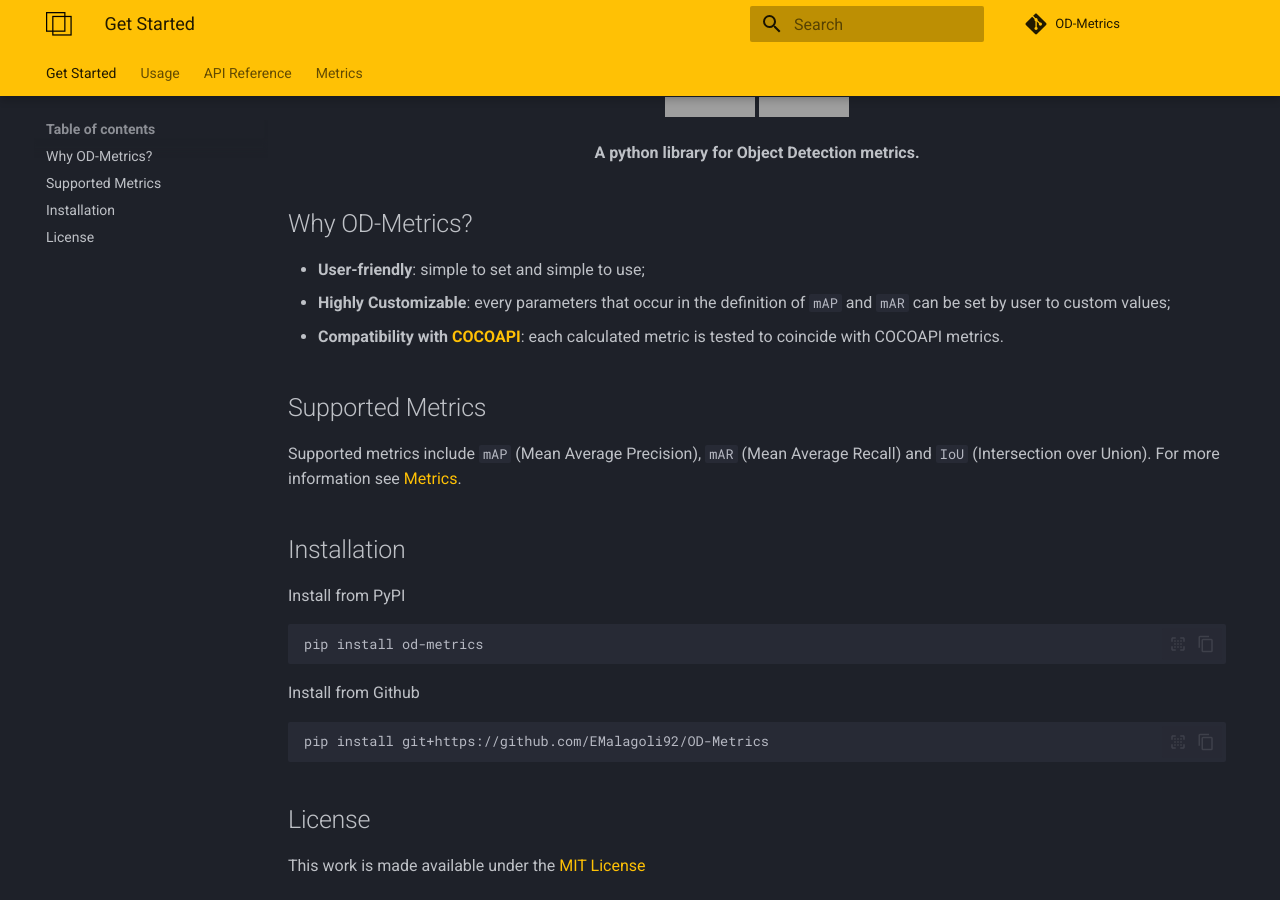
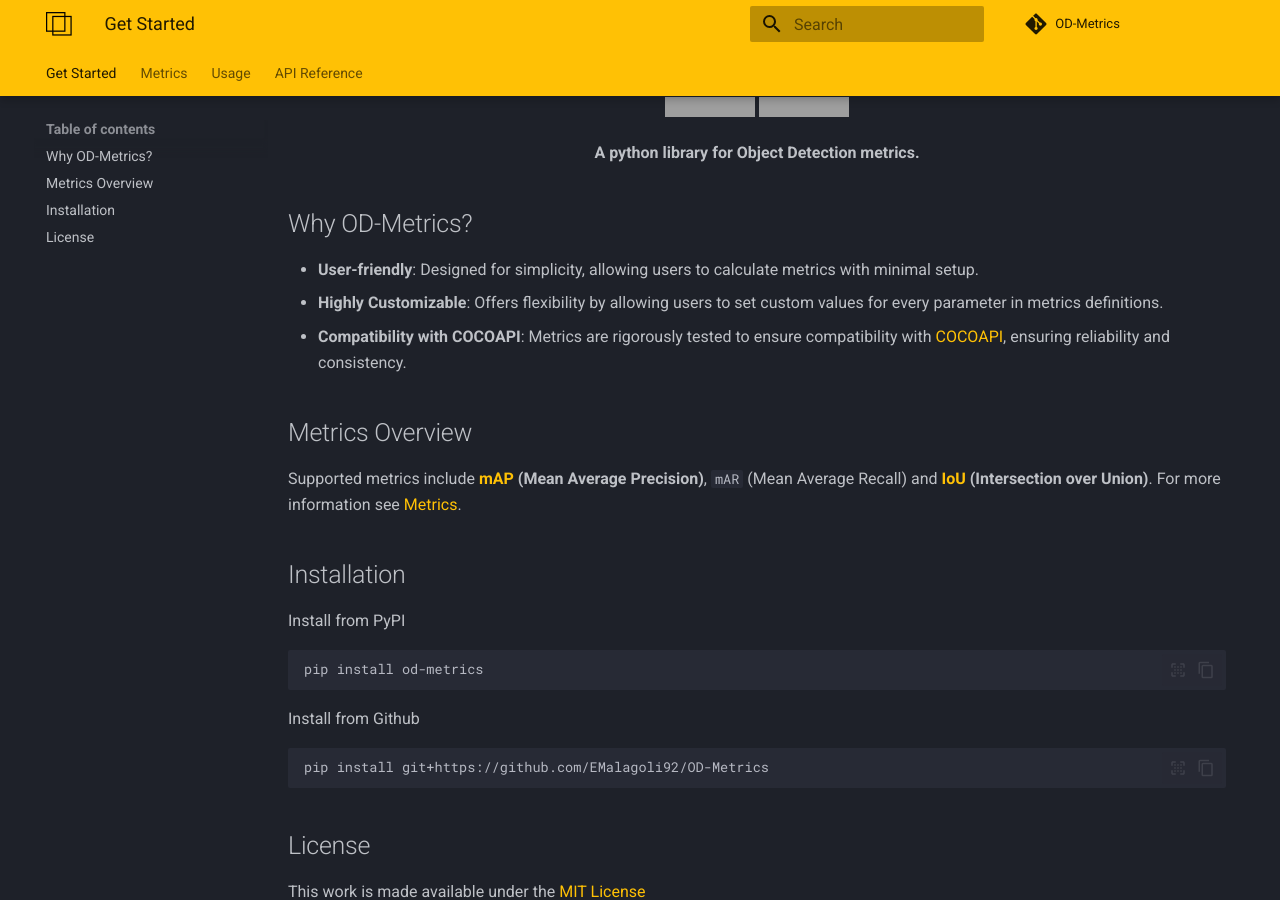
Before and after one commit to EMalagoli92/OD-Metrics, an MkDocs documentation site: the page built from docs/index.md, in a window 1280 px wide and 900 px high, scrolled down 673 px, cut to the strip 0-900 px from the top of the window. Built offline with MkDocs 1.6.1 and Material for MkDocs 9.7.7, drawn with Linux system fonts in a browser that asks for light colours; comment, search, counter and statistics services are not loaded; grey boxes are pictures that could not be loaded.

```diff
--- a/docs/index.md
+++ b/docs/index.md
@@ -36,16 +36,13 @@ hide:
 
 
 ## Why OD-Metrics?
-- **User-friendly**: simple to set and simple to use;
-- **Highly Customizable**: every parameters that occur in the definition of `mAP`
-and `mAR` can be set by user to custom values;
-- **Compatibility with [COCOAPI](https://github.com/cocodataset/cocoapi)**: each
-calculated metric is tested to coincide with COCOAPI metrics.
+- **User-friendly**: Designed for simplicity, allowing users to calculate metrics with minimal setup.
+- **Highly Customizable**: Offers flexibility by allowing users to set custom values for every parameter in metrics definitions.
+- **Compatibility with COCOAPI**: Metrics are rigorously tested to ensure compatibility with [COCOAPI](https://github.com/cocodataset/cocoapi), ensuring reliability and consistency.
 
-
-## Supported Metrics
-Supported metrics include `mAP` (Mean Average Precision), `mAR` (Mean Average Recall)
-and `IoU` (Intersection over Union). For more information see [Metrics](iou.md).
+## Metrics Overview
+Supported metrics include **[mAP](map.md) (Mean Average Precision)**, `mAR` (Mean Average Recall)
+and **[IoU](iou.md) (Intersection over Union)**. For more information see [Metrics](iou.md).
 
 
 ## Installation
--- a/mkdocs.yml
+++ b/mkdocs.yml
@@ -55,8 +55,8 @@ repo_name: OD-Metrics
 repo_url: https://github.com/EMalagoli92/OD-metrics
 nav:
   - Get Started: index.md
+  - Metrics:
+      IoU: iou.md
+      mAP: map.md
   - Usage: usage.md
   - API Reference: api_reference.md
-  - Metrics:
-      IoU: iou.md
-      mAP and mAR: map_mar.md
```
Also changed, not shown: bib.bib (+32 -1 lines), docs/iou.md (+1 -1 lines), docs/map.md (added, +114 -0 lines), docs/map_mar.md (deleted, +0 -142 lines).
